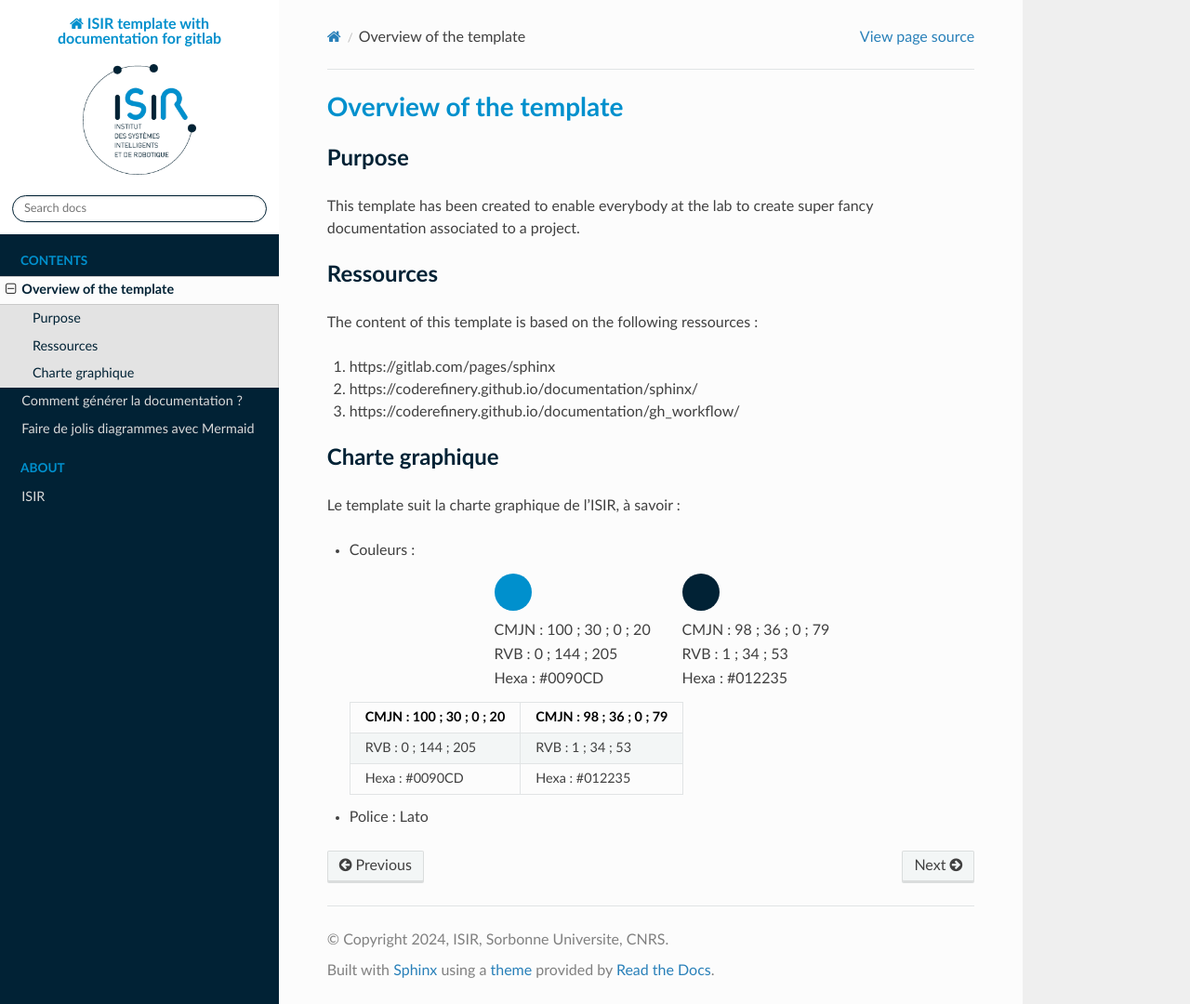
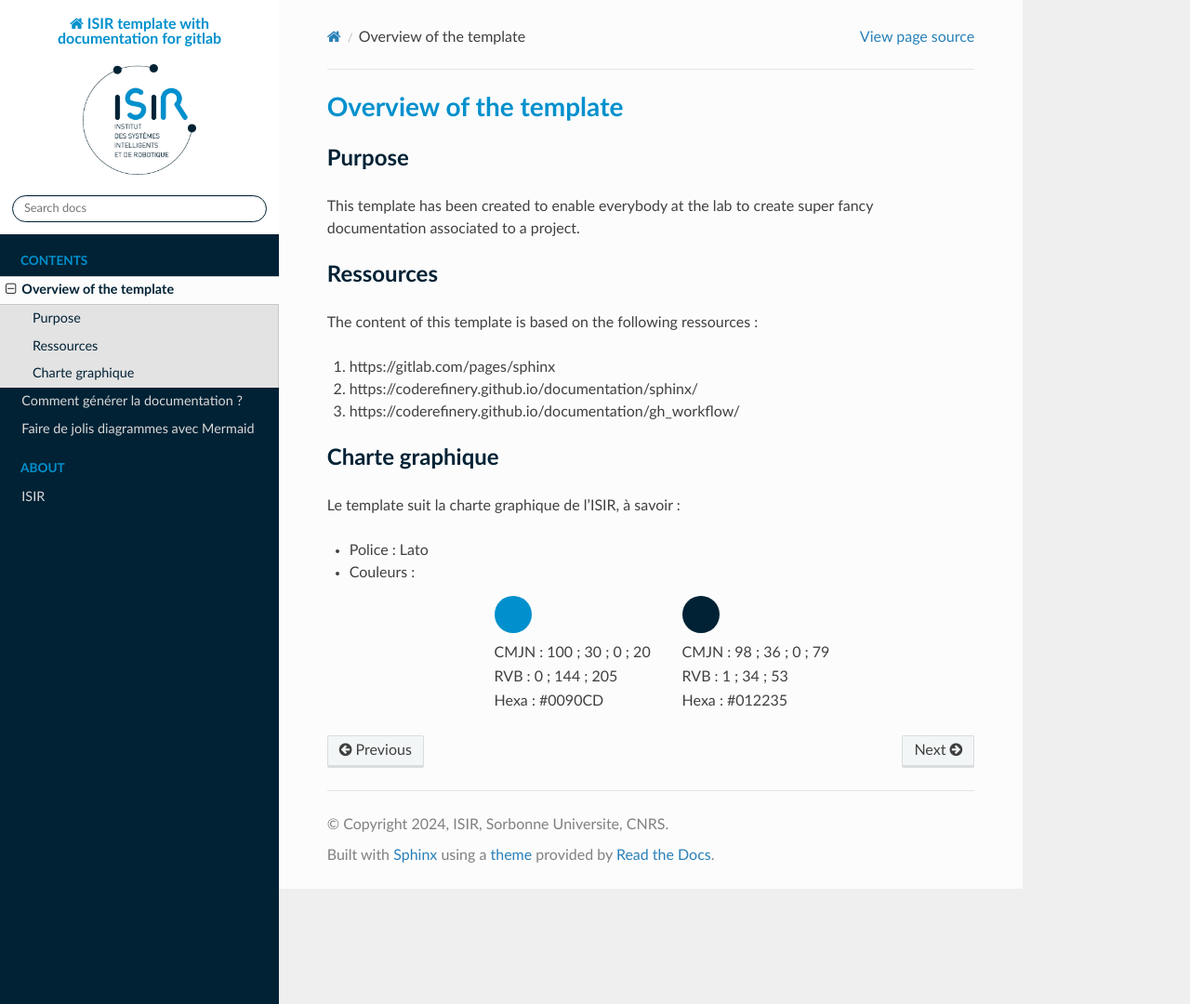
Before and after one commit to baaluidnrey/template-sphinx, a Sphinx documentation site: the page built from documentation/content/overview.md, in a window 1280 px wide and 1080 px high. Shown: the whole window at 93% size. Built offline with Sphinx 7.4.7 and the Read the Docs theme 2.0.0, drawn with Linux system fonts in a browser that asks for light colours; a script that is not in the unit is left out.

Commit message:
charte graphique OK

```diff
--- a/documentation/content/overview.md
+++ b/documentation/content/overview.md
@@ -45,11 +46,3 @@ Le template suit la charte graphique de l'ISIR, à savoir :
             <td>Hexa : #012235</td>
         </tr>
     </table>
-
-
-    | CMJN : 100 ; 30 ; 0 ; 20 | CMJN : 98 ; 36 ; 0 ; 79 |
-    | :----------------------- | :---------------------- |
-    | RVB : 0 ; 144 ; 205      | RVB : 1 ; 34 ; 53       |
-    | Hexa : #0090CD           | Hexa : #012235          |
-
-- Police : Lato
```
Also changed, not shown: other parts of documentation/content/overview.md (+1 -0 lines).
